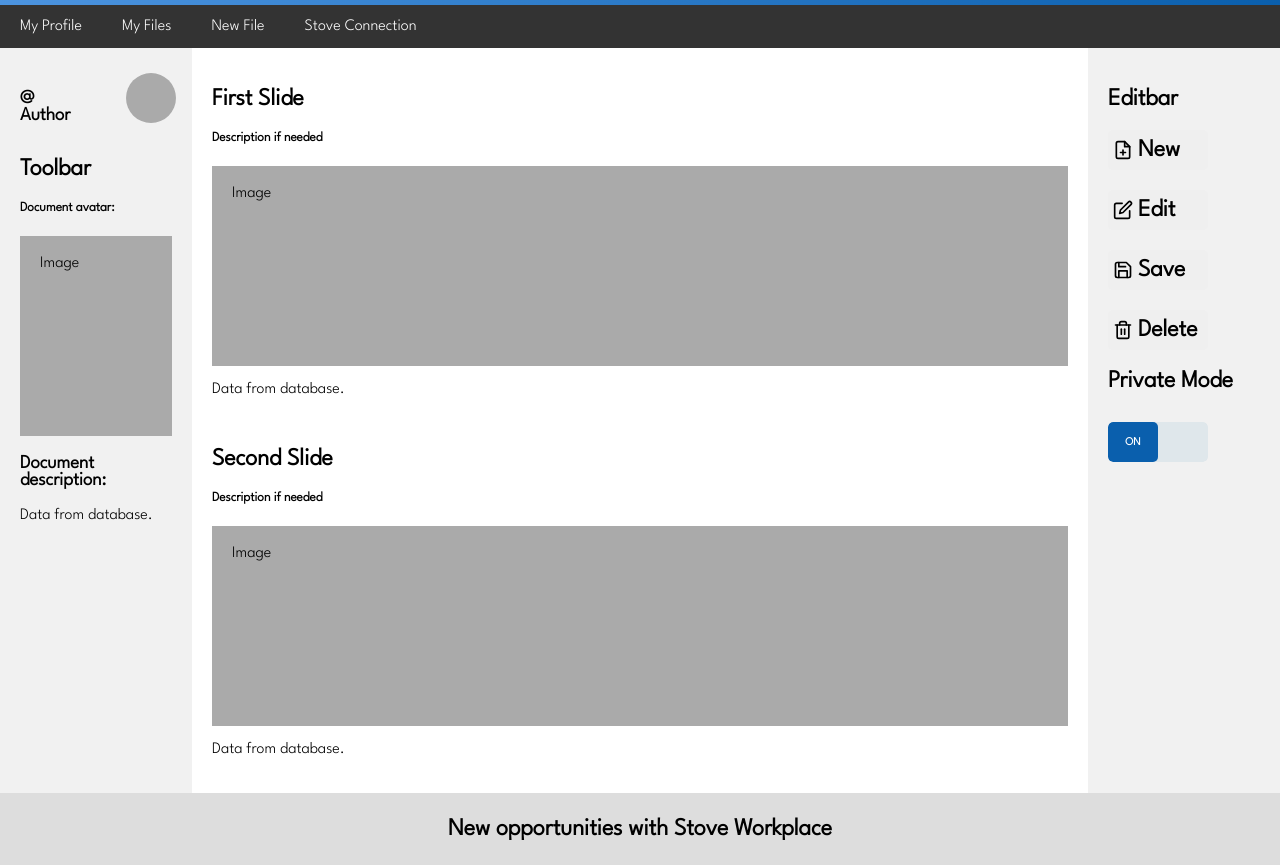
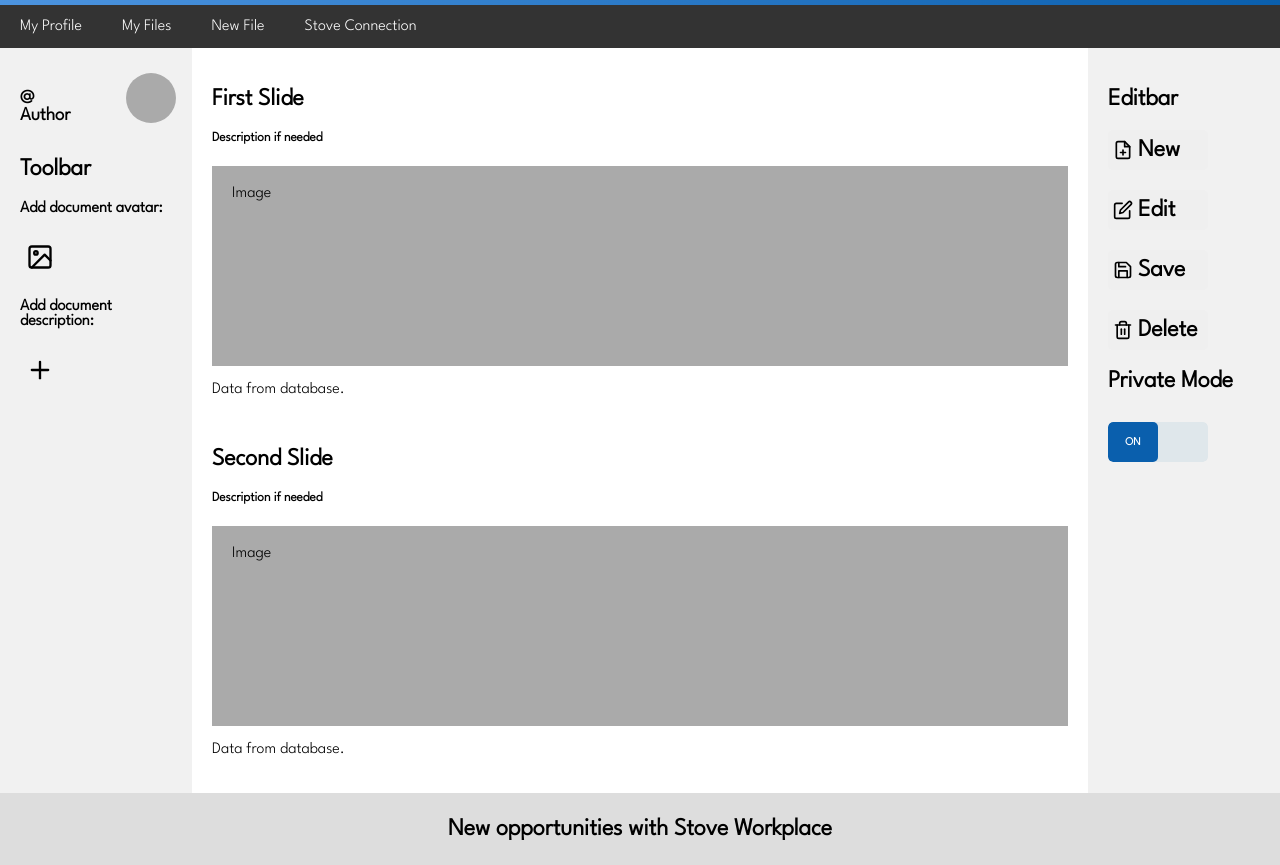
Before and after one commit to flatwaze/Stove-docs-static, a plain HTML site: page edit.html in a window 1280 px wide. Shown: the part 77-942 px from the top of the page. Drawn offline with nearby package versions, Linux system fonts and the light colour scheme.

Commit message:
Buttons have been added

```diff
--- a/edit.html
+++ b/edit.html
@@ -34,11 +34,20 @@
                 </div>
             </div>
             <h2>Toolbar</h2>
-            <h5>Document avatar:</h5>
-            <div class="fakeimg" style="height:200px;">Image</div> <!--Add-->
-            <h3>Document description:</h3>
-            <p>Data from database.</p>
+            <h4>Add document avatar:</h4>
+            <div class="img-button-container">
+                <button class="img-button">
+                    <i data-feather="image"></i>
+                </button>
             </div>
+            <h4>Add document description:</h4>
+            <div class="description-button-container">
+                <button class="description-button">
+                    <i data-feather="plus"></i>
+                </button>
+            </div>
+        </div>
+
     <div class="main">
         <h2>First Slide</h2>
         <h5>Description if needed</h5>
@@ -57,7 +66,7 @@
         <div class="editbar">
             <ul class="editbar-list">
                 <li class="editbar-item"><button class="editbar-button"><i data-feather="file-plus"></i>New</button></li>
-                    <li class="editbar-item"><button class="editbar-button"><i data-feather="edit"></i>Edit</button></li>
+                <li class="editbar-item" href="#"><button class="editbar-button"><i data-feather="edit"></i>Edit</button></li>
                 <li class="editbar-item" id="save-item"><button class="editbar-button" id="save-button"><i data-feather="save"></i>Save</button></li>
                 <li class="editbar-item" id="delete-item"><button class="editbar-button" id="delete-button"><i data-feather="trash-2"></i>Delete</button></li>
             </ul>
@@ -74,13 +83,14 @@
             </div>
         </div>
     </div>
-
+    </div>
     <div class="footer">
         <h2>New opportunities with Stove Workplace</h2>
     </div>
 
     <script>
         feather.replace()
+
     </script>
 
 </body>
--- a/styles/main.css
+++ b/styles/main.css
@@ -1,3 +1,5 @@
+/*Main Common View*/
+
 *,
 *:after,
 *:before {
@@ -168,6 +170,7 @@ body {
 
 }
 
+/*Edit view*/
 
 .switch-container {
     display: table-cell;
@@ -276,6 +279,40 @@ body {
 }
 
 
+.img-button-container,
+.description-button-container{
+    width: 100%;
+    height: auto;
+}
+
+.img-button, .description-button{
+    height: 40px;
+    width: 40px;
+    z-index: 1;
+    background: transparent;
+    color: black;
+    transition: .3s linear;
+    border: none;
+    border-radius: 50%;
+    display: flex;
+    justify-content: center;
+}
+
+.img-button:hover, .description-button:hover{
+    background: #3eb489;
+    color: white;
+    border: 1px white;
+    cursor: pointer;
+}
+
+.img-button svg, .description-button svg{
+    width: 100%;
+    height: 100%;
+    font-weight: 900;
+}
+
+
+/*Screen size*/
 @media screen and (max-width: 700px) {
 
     .row,
```
Lines whose indentation alone changed are shown as unchanged.
